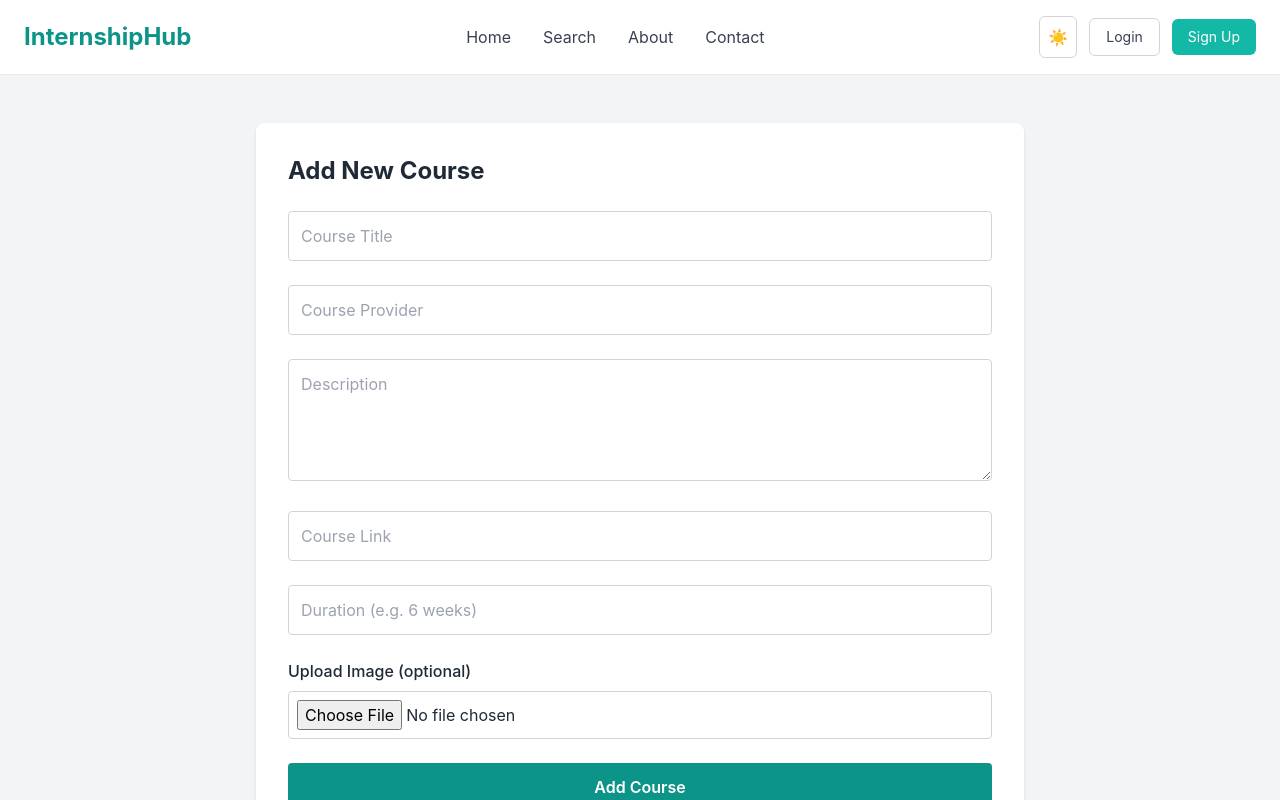
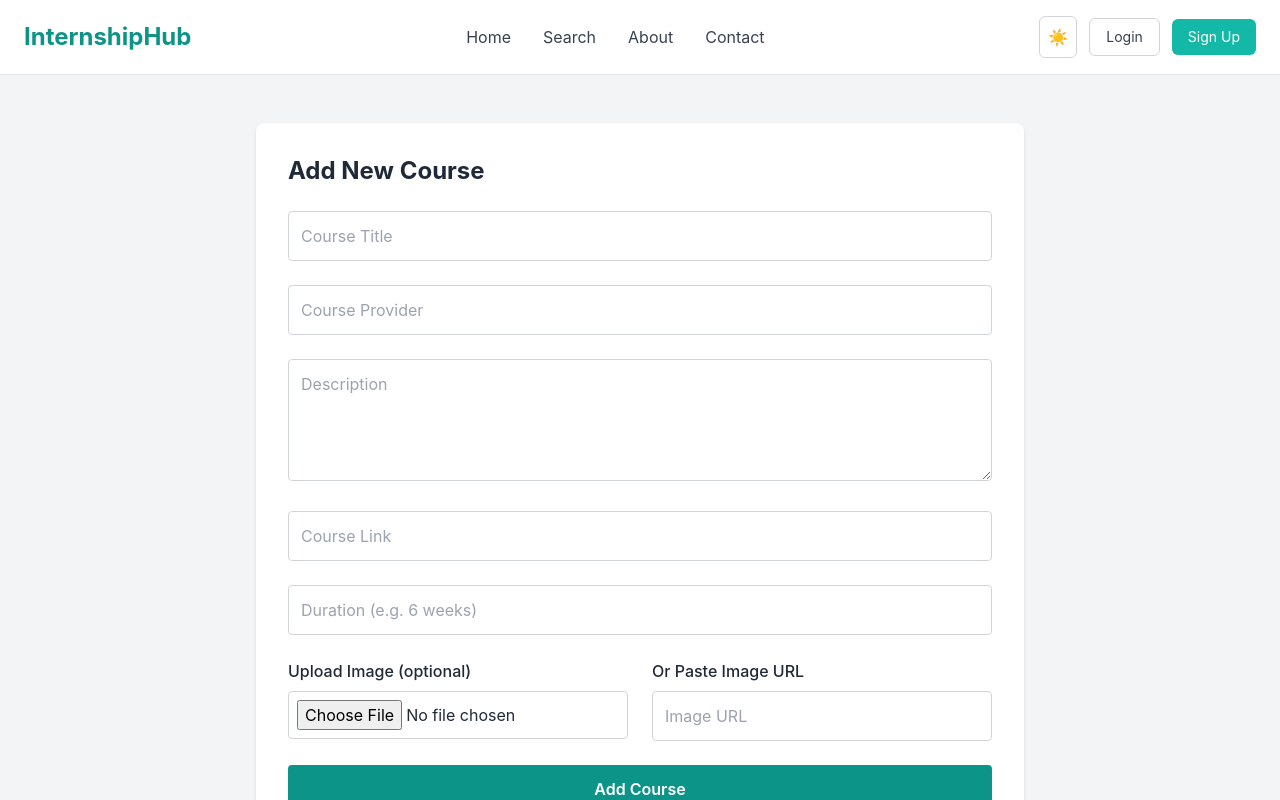
Before and after one commit to devvrat-singh-gth/internshipHub-frontend, a React (Vite) app: page /admin/add-course in a window 1280 px wide. Shown: the top 800 px of the page. Built offline with nearby package versions, Linux system fonts and the light colour scheme; no server answers; sample sign-in values are in the browser's storage.

Commit message:
initial commit

```diff
--- a/src/pages/AddCourse.jsx
+++ b/src/pages/AddCourse.jsx
@@ -1,6 +1,6 @@
 import React, { useState, useEffect } from "react";
 import { useNavigate } from "react-router-dom";
-import API from "../utils/api"; // <-- Make sure this is correctly configured
+import API from "../utils/api"; // Make sure this is correctly configured
 
 const AddCourseForm = () => {
   const navigate = useNavigate();
@@ -14,9 +14,9 @@ const AddCourseForm = () => {
   });
 
   const [imagePreview, setImagePreview] = useState("");
-  const [manualImage, setManualImage] = useState(false); // Track if user manually uploads image
+  const [manualImage, setManualImage] = useState(false); // Track if user manually uploads or pastes image URL
 
-  // Auto-generate image from Unsplash when title changes
+  // Auto-generate image from Unsplash when title changes and no manual image set
   useEffect(() => {
     if (!manualImage && formData.title.trim() !== "") {
       const timeout = setTimeout(() => {
@@ -24,7 +24,7 @@ const AddCourseForm = () => {
         const url = `https://source.unsplash.com/800x600/?${keyword},online,course`;
         setFormData((prev) => ({ ...prev, image: url }));
         setImagePreview(url);
-      }, 1000); // Debounce for 1s
+      }, 1000); // debounce 1s
 
       return () => clearTimeout(timeout);
     }
@@ -34,7 +34,7 @@ const AddCourseForm = () => {
     setFormData({ ...formData, [e.target.name]: e.target.value });
   };
 
-  // Manual image upload (file)
+  // Handle file upload
   const handleImageUpload = (e) => {
     const file = e.target.files[0];
     if (file) {
@@ -43,7 +43,20 @@ const AddCourseForm = () => {
       setFormData((prev) => ({ ...prev, image: previewUrl }));
       setImagePreview(previewUrl);
 
-      // 📌 Later you can upload file to server or Cloudinary
+      // TODO: Upload file to server/cloud storage if needed
+    }
+  };
+
+  // Handle manual URL paste
+  const handleImageURLChange = (e) => {
+    const url = e.target.value.trim();
+    setFormData((prev) => ({ ...prev, image: url }));
+    if (url) {
+      setManualImage(true);
+      setImagePreview(url);
+    } else {
+      setManualImage(false);
+      setImagePreview("");
     }
   };
 
@@ -51,6 +64,10 @@ const AddCourseForm = () => {
     e.preventDefault();
     try {
       const token = localStorage.getItem("token");
+
+      // If image is a local object URL (file upload preview), you'd normally upload it and replace it with a real URL.
+      // For now, we assume the backend can accept the preview URL or you handle upload separately.
+
       await API.post(
         "https://internshiphub-backend.onrender.com/api/courses",
         formData,
@@ -128,8 +145,9 @@ const AddCourseForm = () => {
             className="w-full p-3 rounded border border-gray-300 dark:border-gray-600 bg-white dark:bg-gray-900"
           />
 
-          {/* Optional Image Upload */}
-          <div>
+          {/* Image Upload and URL Input */}
+          <div className="flex flex-col md:flex-row md:space-x-6">
+            <div className="flex-1 mb-4 md:mb-0">
               <label className="block mb-2 font-medium text-gray-800 dark:text-gray-200">
                 Upload Image (optional)
               </label>
@@ -139,6 +157,19 @@ const AddCourseForm = () => {
                 onChange={handleImageUpload}
                 className="w-full p-2 bg-white dark:bg-gray-900 border border-gray-300 dark:border-gray-600 rounded"
               />
+            </div>
+            <div className="flex-1">
+              <label className="block mb-2 font-medium text-gray-800 dark:text-gray-200">
+                Or Paste Image URL
+              </label>
+              <input
+                type="text"
+                placeholder="Image URL"
+                value={formData.image && manualImage ? formData.image : ""}
+                onChange={handleImageURLChange}
+                className="w-full p-3 rounded border border-gray-300 dark:border-gray-600 bg-white dark:bg-gray-900"
+              />
+            </div>
           </div>
 
           {/* Image Preview */}
```
Lines whose indentation alone changed are shown as unchanged.
